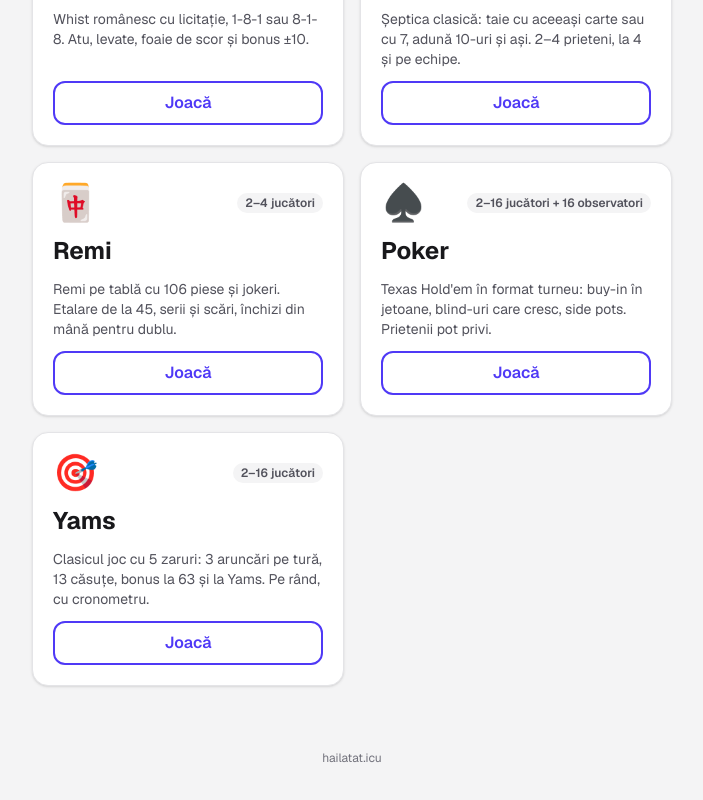
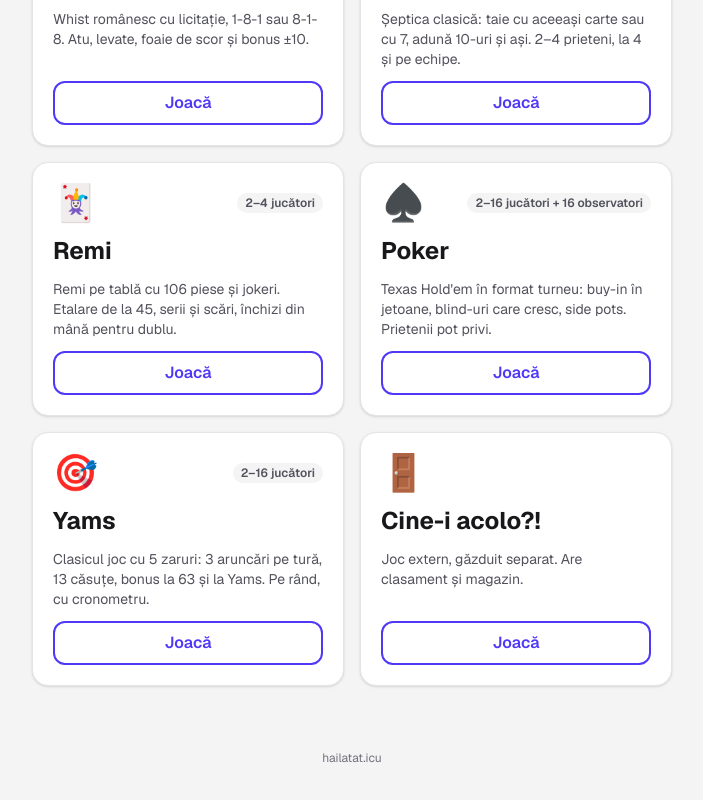
Before and after one commit to florin2495/hailataticu-hub, a Next.js app: page / in a window 1280 px wide. Shown: the part 1178-1978 px from the top of the page, without its empty margins (288-991 px from the left). Built offline with nearby package versions, Linux system fonts and the light colour scheme.

Commit message:
feat: add external game Cine-i acolo?! pinned last (order 99); v0.3.2

```diff
--- a/package.json
+++ b/package.json
@@ -1,6 +1,6 @@
 {
   "name": "hailataticu-hub",
-  "version": "0.3.1",
+  "version": "0.3.2",
   "private": true,
   "scripts": {
     "dev": "next dev",
--- a/src/games.ts
+++ b/src/games.ts
@@ -8,12 +8,19 @@ export interface Game {
   description: string;
   url: string;
   emoji: string;
+  /** Optional image in /public, shown instead of the emoji (cards and feedback filters). */
+  image?: string;
   /** Optional short tag, e.g. "multiplayer". */
   tag?: string;
+  /** Pins the card's position. Entries without it keep their array order; 99 = always last. */
+  order?: number;
+  /** Hosted outside hailatat.icu and does not write to hub_feedback (left out of feedbackSources). */
+  external?: boolean;
 }
 
 // Keep the same order as the game folders in D:\_DEv (001_Bingo, 002_Table, 003_Avioanele, 003_Xsi0, 005_Barbut, ...).
-export const games: Game[] = [
+// New games go at the end of the array; entries with `order` (e.g. 99) are still sorted after them.
+const gameList: Game[] = [
   {
     slug: "bingo",
     name: "Bingo",
@@ -83,7 +90,8 @@ export const games: Game[] = [
     name: "Remi",
     description: "Remi pe tablă cu 106 piese și jokeri. Etalare de la 45, serii și scări, închizi din mână pentru dublu.",
     url: "https://remi.hailatat.icu",
-    emoji: "🀄",
+    emoji: "🃏",
+    image: "/games/remi.svg",
     tag: "2–4 jucători",
   },
   {
@@ -102,10 +110,25 @@ export const games: Game[] = [
     emoji: "🎯",
     tag: "2–16 jucători",
   },
+  {
+    slug: "cine-i-acolo",
+    name: "Cine-i acolo?!",
+    description: "Joc extern, găzduit separat. Are clasament și magazin.",
+    url: "https://cine-i-acolo.vercel.app/",
+    emoji: "🚪",
+    order: 99,
+    external: true,
+  },
 ];
 
+// Stable sort: unpinned games keep their array position, pinned ones (order 99) go last.
+export const games: Game[] = gameList
+  .map((g, i) => ({ g, key: g.order ?? i }))
+  .sort((a, b) => a.key - b.key)
+  .map(({ g }) => g);
+
 /** Label + emoji for every slug that can appear in hub_feedback.game. */
-export const feedbackSources: { slug: string; name: string; emoji: string }[] = [
+export const feedbackSources: { slug: string; name: string; emoji: string; image?: string }[] = [
   { slug: "hub", name: "haiLaTăticu", emoji: "🏠" },
-  ...games.map((g) => ({ slug: g.slug, name: g.name, emoji: g.emoji })),
+  ...games.filter((g) => !g.external).map((g) => ({ slug: g.slug, name: g.name, emoji: g.emoji, image: g.image })),
 ];
```
Also changed, not shown: 1 other file (tests, documents, lock files or other folders).
